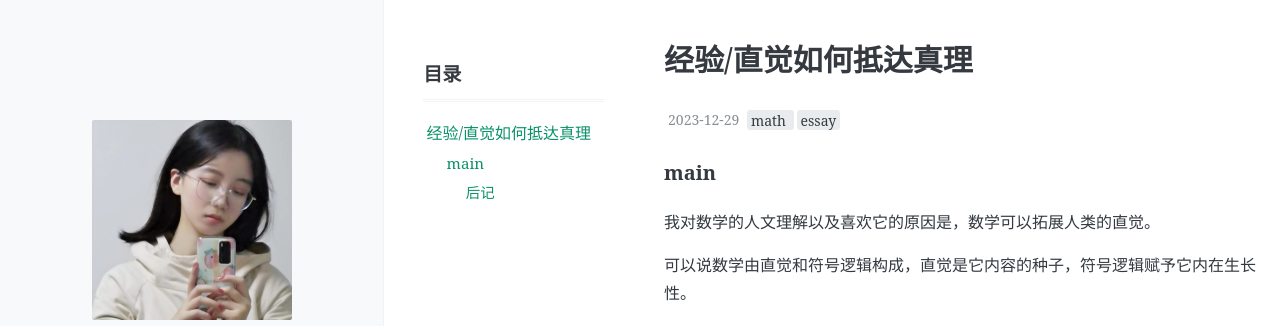
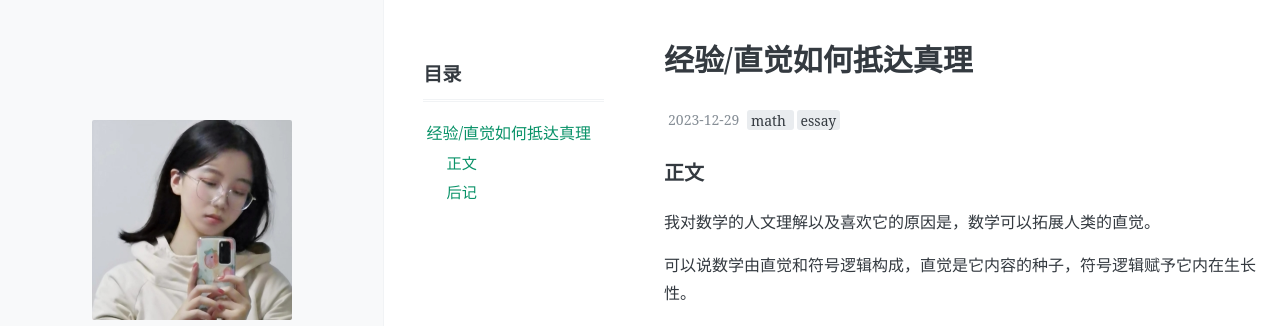
Before and after one commit to ApolloLSY/Attic, a Jekyll site: the page built from _posts/2023-12-19-Essay-My-humanistic-understanding-of-mathematics.md, in a window 1280 px wide and 900 px high. Shown: the top 326 px of the window. Built offline with Jekyll 4.4.1, drawn with Linux system fonts in a browser that asks for light colours; comment, search, counter and statistics services are not loaded.

Commit message:
Update 2023-12-19-Essay-My-humanistic-understanding-of-mathematics.md

```diff
--- a/_posts/2023-12-19-Essay-My-humanistic-understanding-of-mathematics.md
+++ b/_posts/2023-12-19-Essay-My-humanistic-understanding-of-mathematics.md
@@ -7,7 +7,7 @@ toc: true
 tags: [math, essay]
 comments: true
 ---
-### main
+### 正文
 
 我对数学的人文理解以及喜欢它的原因是，数学可以拓展人类的直觉。
 
@@ -36,7 +36,7 @@ comments: true
 
 直觉很重要，是找到“好问题”/找到“好问题”的解答方向的罗盘，但也只是罗盘，而且初期会有错。而依靠发展符号逻辑，或者Tao用的词汇：“严谨的思维训练”，可以实践航行技术，通过实际的“出发”，来检验罗盘的指向是不是对的，并且用结果反馈一点点优化罗盘的参数。到了后期，用准确率很高的罗盘和坚实的技术，就可以在满是迷雾和暗礁的昏暗海域随心探索，抵达或小或大的真理之岛。
 
--------
+
 ### 后记
 
 上面讨论数学靠直觉和逻辑两条腿走路。最近又偶然看到庞加莱写过一篇文章，详细比较了直觉和逻辑，用了很多他观察到的数学家的实例，非常有意思。可以看到即便是成熟的数学家可以靠两条腿走路，但不同的人使用哪条腿的优先级似乎也不同。翻译过来贴这里。就不放进引用块里了，因为是全文，比较长。
```
